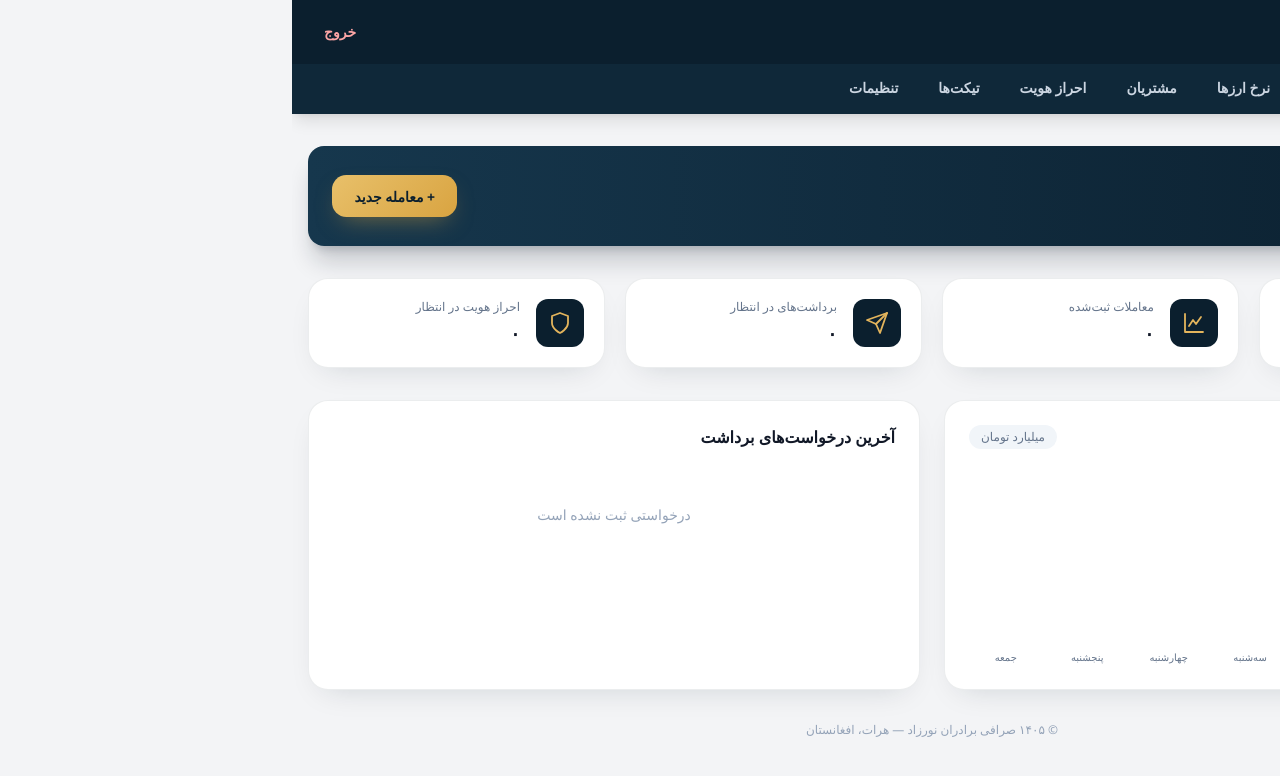
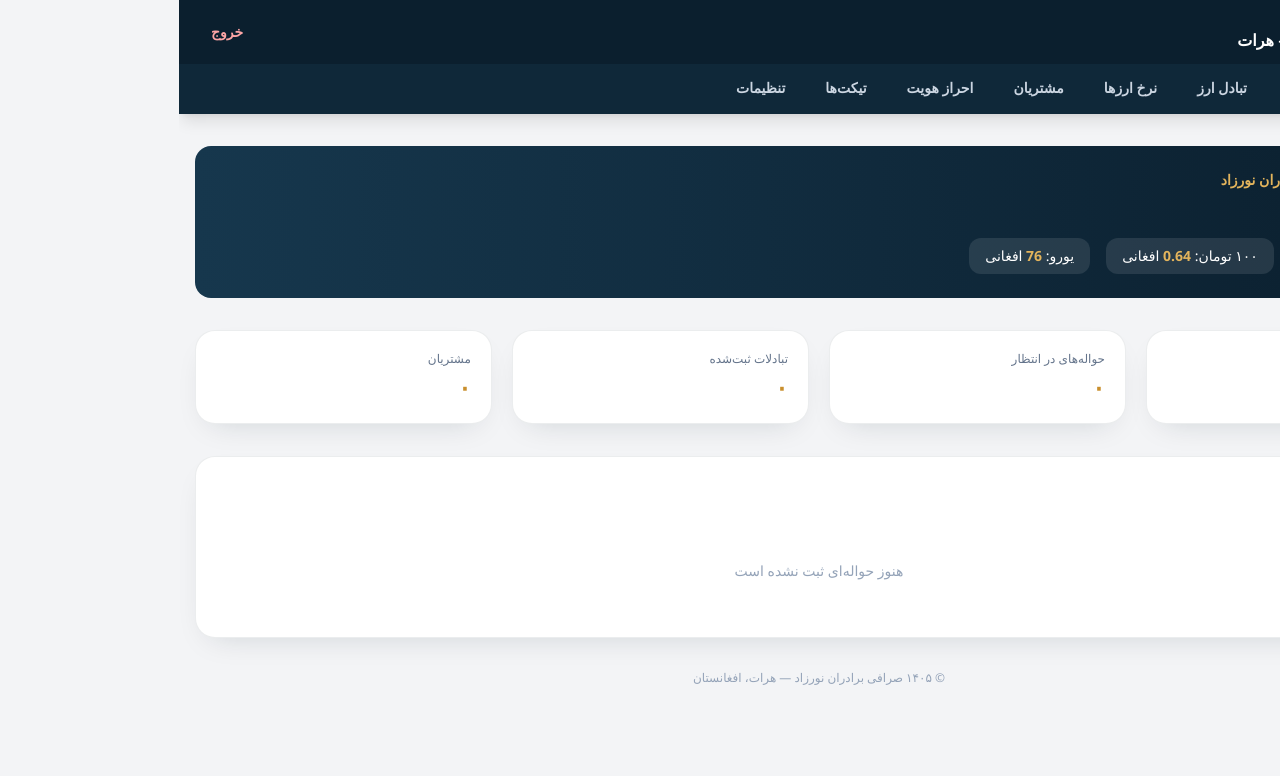
Before and after one commit to nasirahmadrahmati19-hue/exchange-admin, a Next.js app: page /dashboard in a window 1280 px wide. Shown: the top 776 px of the page. Built offline with nearby package versions, Linux system fonts and the light colour scheme; sample sign-in values are in the browser's storage; a small style sheet from the web is missing.

Commit message:
Update page.tsx

```diff
--- a/app/dashboard/page.tsx
+++ b/app/dashboard/page.tsx
@@ -2,118 +2,82 @@
 
 import { useEffect, useState } from "react";
 
-function Icon({ d, className = "w-5 h-5" }: { d: string; className?: string }) {
-  return (
-    <svg viewBox="0 0 24 24" fill="none" stroke="currentColor" strokeWidth={1.8} strokeLinecap="round" strokeLinejoin="round" className={className}>
-      {d.split("|").map((p, i) => (<path key={i} d={p} />))}
-    </svg>
-  );
-}
-
-const read = (k: string) => {
-  try { return JSON.parse(localStorage.getItem(k) || "[]"); } catch { return []; }
-};
-
-const weeklyVolume = [
-  { day: "شنبه", value: 65 }, { day: "یکشنبه", value: 80 }, { day: "دوشنبه", value: 45 },
-  { day: "سه‌شنبه", value: 90 }, { day: "چهارشنبه", value: 70 }, { day: "پنجشنبه", value: 100 }, { day: "جمعه", value: 55 },
-];
-
-const statusStyle: Record<string, string> = {
-  "در انتظار": "bg-amber-50 text-amber-700 border-amber-200",
-  "تأیید شده": "bg-emerald-50 text-emerald-700 border-emerald-200",
-  "رد شده": "bg-red-50 text-red-700 border-red-200",
-};
-
 export default function DashboardPage() {
-  const [stats, setStats] = useState([
-    { title: "کل کاربران", value: "۰", icon: "M16 21v-2a4 4 0 0 0-4-4H6a4 4 0 0 0-4 4v2|M9 11a4 4 0 1 0 0-8 4 4 0 0 0 0 8" },
-    { title: "معاملات ثبت‌شده", value: "۰", icon: "M3 3v18h18|M7 15l4-6 3 4 5-7" },
-    { title: "برداشت‌های در انتظار", value: "۰", icon: "M22 2 11 13|M22 2 15 22l-4-9-9-4 20-7z" },
-    { title: "احراز هویت در انتظار", value: "۰", icon: "M12 22s8-4 8-10V5l-8-3-8 3v7c0 6 8 10 8 10z" },
-  ]);
-  const [withdrawals, setWithdrawals] = useState<any[]>([]);
+  const [stats, setStats] = useState({ hawala: 0, pending: 0, trades: 0, users: 0 });
+  const [hawala, setHawala] = useState<any[]>([]);
+  const [rates, setRates] = useState({ usd: "70.5", eur: "76", toman: "0.64" });
 
   useEffect(() => {
-    const users = read("db_users");
-    const trades = read("db_trades");
-    const w = read("db_withdrawals");
-    const kyc = read("db_kyc");
+    try {
+      const h = JSON.parse(localStorage.getItem("db_hawala") || "[]");
+      const t = JSON.parse(localStorage.getItem("db_trades") || "[]");
+      const u = JSON.parse(localStorage.getItem("db_users") || "[]");
+      const r = localStorage.getItem("db_rates");
+      if (r) setRates({ ...rates, ...JSON.parse(r) });
+      setStats({
+        hawala: h.length,
+        pending: h.filter((x: any) => x.status === "در انتظار").length,
+        trades: t.length,
+        users: u.length
+      });
+      setHawala(h.slice(0, 4));
+    } catch {}
+  }, []);
+
   const fa = (n: number) => n.toLocaleString("fa-IR");
-    setStats([
-      { ...stats[0], value: fa(users.length) },
-      { ...stats[1], value: fa(trades.length) },
-      { ...stats[2], value: fa(w.filter((x: any) => x.status === "در انتظار").length) },
-      { ...stats[3], value: fa(kyc.filter((x: any) => x.status === "در انتظار").length) },
-    ]);
-    setWithdrawals(w.slice(0, 4));
-  }, []);
 
   return (
     <div className="space-y-8">
-      <div className="rounded-2xl bg-gradient-to-l from-[#0b1f2e] to-[#16374d] text-white p-6 flex flex-wrap items-center justify-between gap-4 shadow-xl shadow-slate-900/20">
-        <div>
-          <p className="text-[#e3b45c] text-sm font-bold">خوش آمدید 🌟</p>
-          <h2 className="text-xl font-extrabold mt-1">مدیریت صرافی برادران نورزاد</h2>
+      <div className="rounded-2xl bg-gradient-to-l from-[#0b1f2e] to-[#16374d] text-white p-6">
+        <p className="text-[#e3b45c] text-sm font-bold">صرافی و حواله‌جات برادران نورزاد</p>
+        <h2 className="text-xl font-extrabold mt-1">هرات، افغانستان</h2>
+        <div className="flex flex-wrap gap-4 mt-4 text-sm">
+          <span className="bg-white/10 rounded-xl px-4 py-2">دلار: <b className="text-[#e3b45c]">{rates.usd}</b> افغانی</span>
+          <span className="bg-white/10 rounded-xl px-4 py-2">۱۰۰ تومان: <b className="text-[#e3b45c]">{rates.toman}</b> افغانی</span>
+          <span className="bg-white/10 rounded-xl px-4 py-2">یورو: <b className="text-[#e3b45c]">{rates.eur}</b> افغانی</span>
         </div>
-        <a href="/dashboard/trades" className="btn-gold">+ معامله جدید</a>
       </div>
 
       <div className="grid grid-cols-1 sm:grid-cols-2 lg:grid-cols-4 gap-5">
-        {stats.map((s) => (
-          <div key={s.title} className="card p-5 flex items-center gap-4 hover:-translate-y-1 transition-transform">
-            <div className="w-12 h-12 rounded-xl bg-[#0b1f2e] text-[#e3b45c] flex items-center justify-center shrink-0">
-              <Icon d={s.icon} className="w-6 h-6" />
-            </div>
-            <div>
-              <p className="text-slate-500 text-xs mb-1">{s.title}</p>
-              <p className="text-lg font-extrabold">{s.value}</p>
-            </div>
+        {[
+          { t: "کل حواله‌ها", v: fa(stats.hawala) },
+          { t: "حواله‌های در انتظار", v: fa(stats.pending) },
+          { t: "تبادلات ثبت‌شده", v: fa(stats.trades) },
+          { t: "مشتریان", v: fa(stats.users) },
+        ].map(s => (
+          <div key={s.t} className="card p-5">
+            <p className="text-slate-500 text-xs mb-1">{s.t}</p>
+            <p className="text-2xl font-extrabold text-[#c98f2d]">{s.v}</p>
           </div>
         ))}
       </div>
 
-      <div className="grid grid-cols-1 lg:grid-cols-2 gap-6">
       <div className="card p-6">
-          <div className="flex items-center justify-between mb-6">
-            <h3 className="font-extrabold">حجم معاملات هفته</h3>
-            <span className="text-xs text-slate-500 bg-slate-100 px-3 py-1 rounded-full">میلیارد تومان</span>
+        <h3 className="font-extrabold mb-6">آخرین حواله‌ها</h3>
+        {hawala.length === 0 ? (
+          <p className="text-sm text-slate-400 text-center py-8">هنوز حواله‌ای ثبت نشده است</p>
+        ) : (
+          <div className="space-y-3">
+            {hawala.map(h => (
+              <div key={h.id} className="flex items-center justify-between p-3 rounded-xl border border-slate-100">
+                <div className="flex items-center gap-3">
+                  <div className="w-10 h-10 rounded-xl bg-[#0b1f2e] text-[#e3b45c] flex items-center justify-center font-bold text-sm">
+                    {h.sender?.charAt(0)}
                   </div>
-          <div className="flex items-end justify-between gap-2 h-48">
-            {weeklyVolume.map((item, i) => (
-              <div key={item.day} className="flex flex-col items-center gap-2 flex-1 group">
-                <div
-                  className={`w-full rounded-t-lg transition-all ${i === 5 ? "bg-gradient-to-t from-[#c98f2d] to-[#e8c06a] shadow-lg shadow-amber-500/30" : "bg-slate-200 group-hover:bg-[#e8c06a]/60"}`}
-                  style={{ height: `${item.value}%` }}
-                />
-                <span className="text-[10px] text-slate-500">{item.day}</span>
-              </div>
-            ))}
+                  <div>
+                    <p className="font-bold text-sm">{h.sender} ← {h.receiver}</p>
+                    <p className="text-xs text-slate-500">{h.fromCity} به {h.toCity}</p>
                   </div>
                 </div>
-
-        <div className="card p-6">
-          <h3 className="font-extrabold mb-6">آخرین درخواست‌های برداشت</h3>
-          {withdrawals.length === 0 ? (
-            <p className="text-sm text-slate-400 text-center py-8">درخواستی ثبت نشده است</p>
-          ) : (
-            <div className="space-y-3">
-              {withdrawals.map((w) => (
-                <div key={w.id} className="flex items-center justify-between p-3 rounded-xl border border-slate-100">
-                  <div className="flex items-center gap-3">
-                    <div className="w-10 h-10 rounded-xl bg-[#0b1f2e] text-[#e3b45c] flex items-center justify-center font-bold text-sm">{w.user?.charAt(0)}</div>
-                    <div>
-                      <p className="font-bold text-sm">{w.user}</p>
-                      <p className="text-xs text-slate-500">{w.amount} {w.currency}</p>
+                <div className="text-left">
+                  <p className="font-bold text-sm text-[#c98f2d]">{Number(h.result).toLocaleString("fa-IR")} {h.getCur}</p>
+                  <p className="text-xs text-slate-500">{h.status}</p>
                 </div>
-                  </div>
-                  <span className={`text-xs px-3 py-1.5 rounded-full border ${statusStyle[w.status] || ""}`}>{w.status}</span>
               </div>
             ))}
           </div>
         )}
       </div>
     </div>
-    </div>
   );
 }
```
Lines whose indentation alone changed are shown as unchanged.
